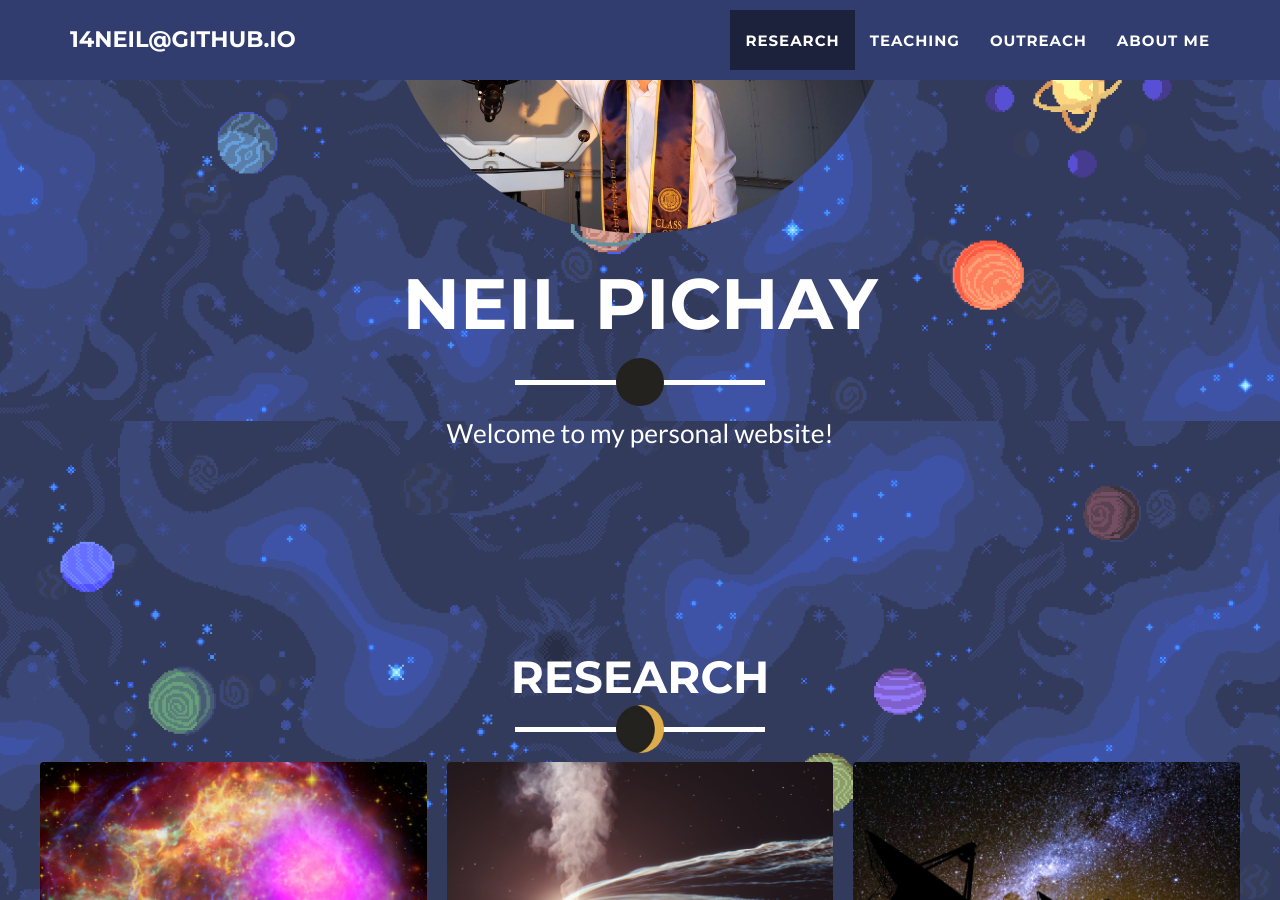
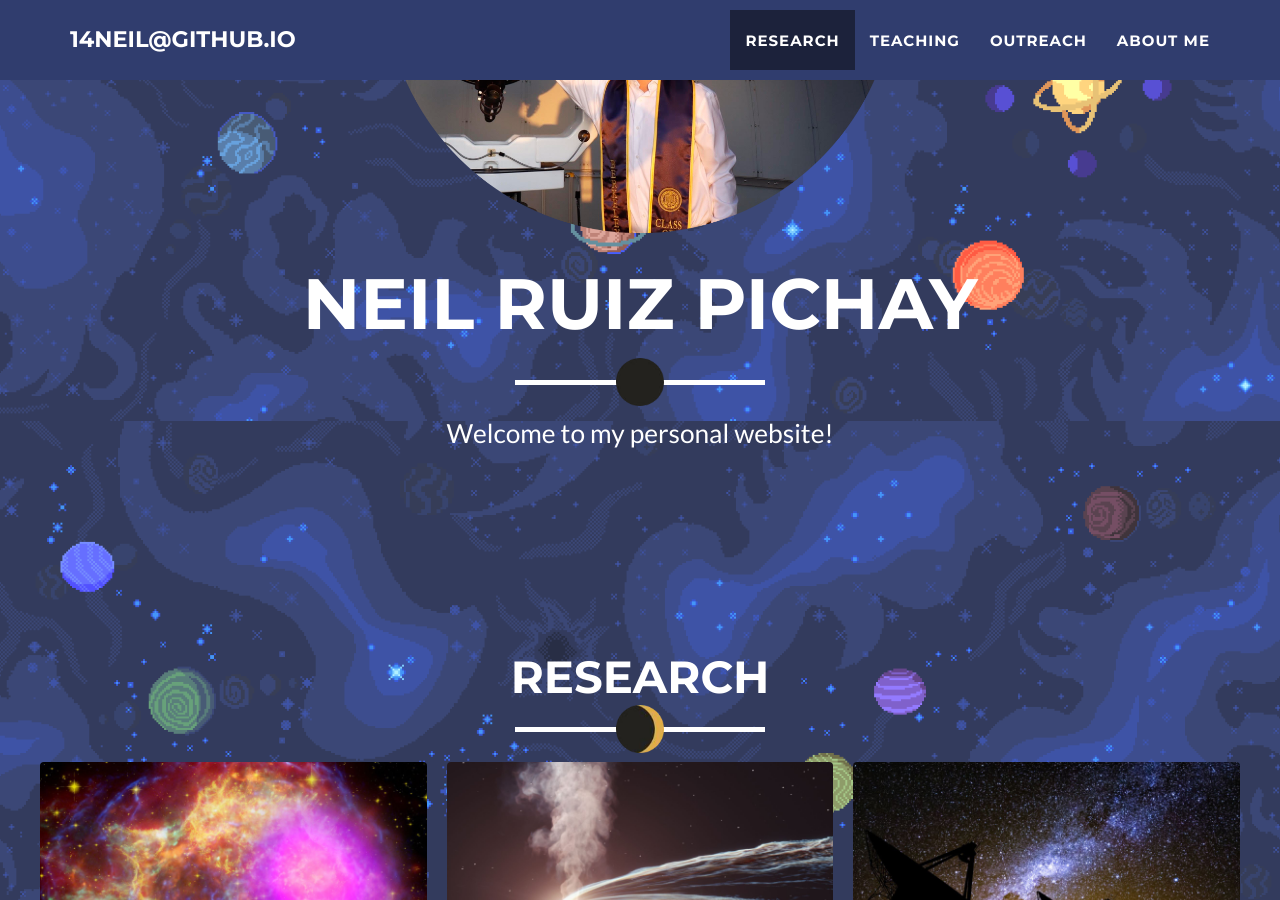
Before and after one commit to 14neil/14neil.github.io, a Jekyll site: the page built from _posts/2025-09-04-project-6.markdown, in a window 1280 px wide and 900 px high, scrolled down 479 px. Built offline with Jekyll 4.4.1, drawn with Linux system fonts in a browser that asks for light colours; some of the changed lines change nothing that is shown.

Commit message:
Update _config.yml

```diff
--- a/_config.yml
+++ b/_config.yml
@@ -5,7 +5,7 @@
 description: "Personal Website"
 welcome: "Welcome to my personal website!"
 meta_author: Pichay Neil
-name: Neil Pichay
+name: Neil Ruiz Pichay
 
 # Google webmaster tools
 google_verify:
@@ -32,31 +32,6 @@
   gold: dfad4a
   gold-rgb: "223,173,74"
 
-# Footer settings
-footer:
-  copyright: Dr. Henry Jekyll
-  location: Location
-  social: Around the Web
-  credits: Credits
-
-# Social networks usernames (many more available: google-plus, flickr, dribbble, pinterest, instagram, tumblr, linkedin, etc.)
-social:
-  - title: twitter
-    url: http://twitter.com/jekyllrb
-  - title: facebook
-    url:
-  - title: stack-overflow
-    url: http://stackoverflow.com/questions/tagged/jekyll
-  - title: bitbucket
-    url: http://bitbucket.org/jekyll
-  - title: github
-    url: http://github.com/jekyll
-
-# Postal address (add as many lines as necessary)
-address:
-  - line: 3481 Melrose Place
-  - line: Beverly Hills, CA 90210
-
 # Credits content
 credits: 'Freelancer is a free to use, open source Bootstrap theme created by <a href="http://startbootstrap.com">Start Bootstrap</a>.'
 
```
